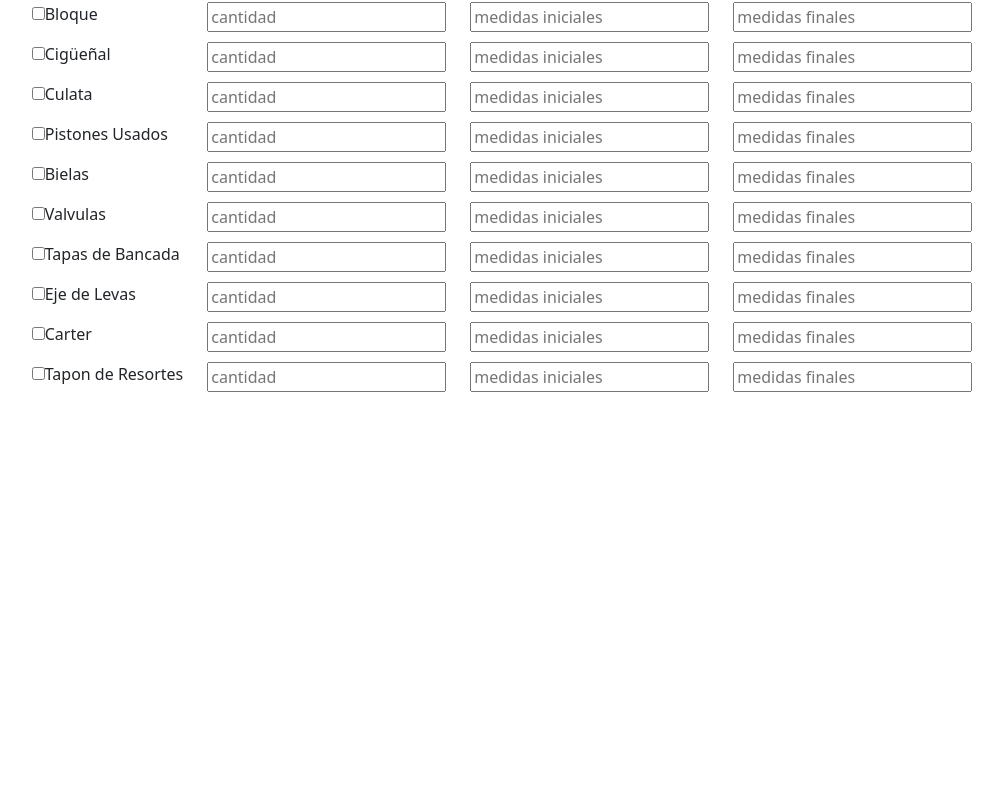
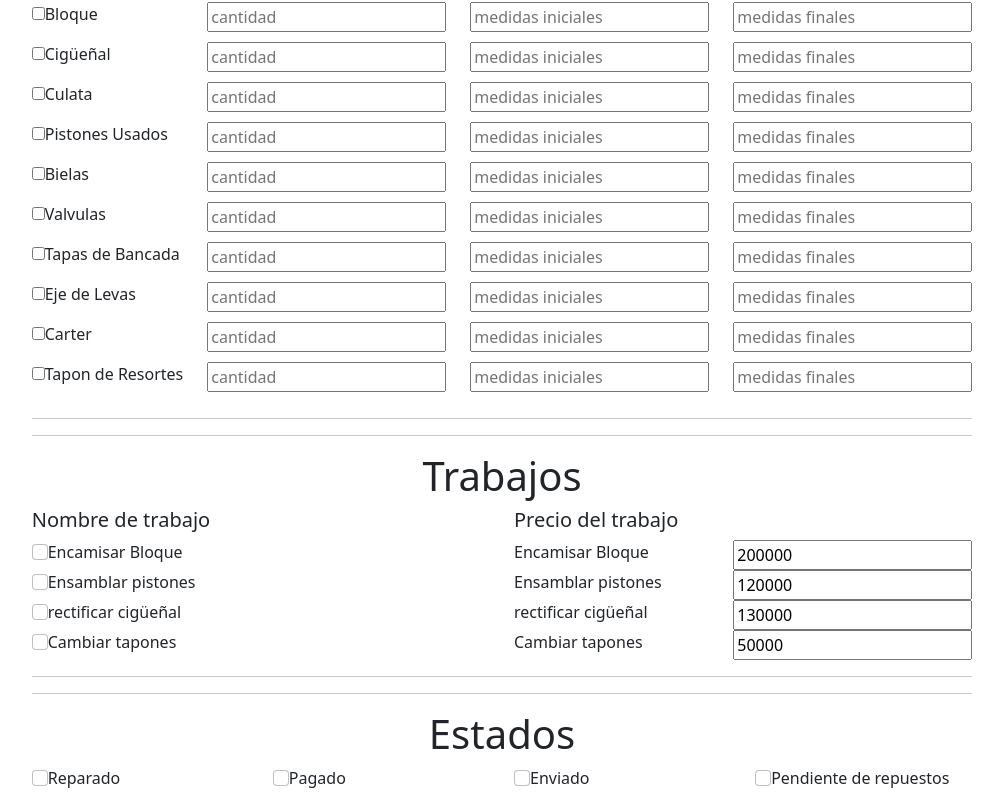
Before and after one commit to Dsotofuya/Trabajo-De-Campo---Rectificadora-De-Motores, a React (Create React App) app in the folder rectimotor-frontend/: page /menu/agregar in a window 1280 px wide. Shown: the part 298-1104 px from the top of the page, without its empty margins (138-1141 px from the left). Before the commit the page ends 800 px from the top, so only its background shows below. Built offline with nearby package versions, Linux system fonts and the light colour scheme.

Commit message:
formularios base

```diff
--- /dev/null
+++ b/rectimotor-frontend/src/JobFE.js
@@ -0,0 +1,35 @@
+import './App.css';
+
+const JobFE = ({ nameJob, priceJob }) => {
+    return (
+        <div className="row">
+            <div>
+                <div className="row">
+
+                    <div className="col-sm">
+
+                        <input class="form-check-input" type="checkBox" name="flexRadioDefault" id="flexRadioDefault1" />
+                        <label class="form-check-label" for="flexRadioDefault1">
+                            {nameJob}
+                        </label>
+
+                    </div>
+                    <div className='col-sm'>
+                        <div className='row'>
+                            <div className="col-sm">
+                                <label>
+                                    {nameJob}
+                                </label>
+                            </div>
+
+                            <div className="col-sm">
+                                <input type="number" defaultValue={priceJob} />
+                            </div>
+                        </div>
+                    </div>
+                </div>
+            </div>
+        </div>
+    );
+}
+export default JobFE;
--- a/rectimotor-frontend/src/RegisterOrder.js
+++ b/rectimotor-frontend/src/RegisterOrder.js
@@ -1,6 +1,7 @@
 import React, { useState } from "react";
 import './ROrder.css';
 import PartFE from "./PartFE";
+import JobFE from "./JobFE";
 
 const RegisterOrder = () => {
   const [name, setName] = useState("");
@@ -17,7 +18,7 @@ const RegisterOrder = () => {
               <label>Taller:</label>
             </div>
             <div className="col">
-                <input onChange={({ target: { value } }) => setName(value)} type="text" placeholder="Nombre del Taller"/>
+              <input onChange={({ target: { value } }) => setName(value)} type="text" placeholder="Nombre del Taller" />
             </div>
 
 
@@ -25,7 +26,7 @@ const RegisterOrder = () => {
               <label>Vehiculo:</label>
             </div>
             <div className="col">
-                <input onChange={({ target: { value } }) => setName(value)} type="text" placeholder="Nombre del vehiculo"/>
+              <input onChange={({ target: { value } }) => setName(value)} type="text" placeholder="Nombre del vehiculo" />
             </div>
           </div>
 
@@ -35,7 +36,7 @@ const RegisterOrder = () => {
               <label>Responsable:</label>
             </div>
             <div className="col">
-                <input onChange={({ target: { value } }) => setName(value)} type="text" placeholder="Nombre del Responsable"/>
+              <input onChange={({ target: { value } }) => setName(value)} type="text" placeholder="Nombre del Responsable" />
             </div>
 
 
@@ -43,7 +44,7 @@ const RegisterOrder = () => {
               <label>Ingreso:</label>
             </div>
             <div className="col">
-                <input onChange={({ target: { value } }) => setName(value)} type="text" placeholder="Fecha de ingreso"/>
+              <input onChange={({ target: { value } }) => setName(value)} type="text" placeholder="Fecha de ingreso" />
             </div>
           </div>
 
@@ -53,7 +54,7 @@ const RegisterOrder = () => {
               <label>Cedula:</label>
             </div>
             <div className="col">
-                <input onChange={({ target: { value } }) => setName(value)} type="text" placeholder="Cedula del responsable"/>
+              <input onChange={({ target: { value } }) => setName(value)} type="text" placeholder="Cedula del responsable" />
             </div>
 
 
@@ -62,20 +63,20 @@ const RegisterOrder = () => {
               </label>
             </div>
             <div className="col">
-                <input onChange={({ target: { value } }) => setName(value)} type="text" placeholder="Telefono del responsable"/>
+              <input onChange={({ target: { value } }) => setName(value)} type="text" placeholder="Telefono del responsable" />
             </div>
 
           </div>
           <p>
-            <hr/>
-            <hr/>
+            <hr />
+            <hr />
           </p>
 
           <h1 className="text-center">Partes</h1>
 
           <div>
 
-          <div  className="row">
+            <div className="row">
               <div className="col"> <h5 className="font-weight-bold">Partes Recibidas </h5> </div>
               <div className="col"> <h5 className="font-weight-bold">cantidad </h5> </div>
               <div className="col"> <h5 className="font-weight-bold">Medidas Iniciales </h5> </div>
@@ -83,46 +84,110 @@ const RegisterOrder = () => {
             </div>
 
             <div className="row">
-          <PartFE namePart= "Bloque"/>
+              <PartFE namePart="Bloque" />
             </div>
 
             <div className="row">
-          <PartFE namePart= "Cigüeñal"/>
+              <PartFE namePart="Cigüeñal" />
             </div>
 
             <div className="row">
-          <PartFE namePart= "Culata"/>
+              <PartFE namePart="Culata" />
             </div>
 
             <div className="row">
-          <PartFE namePart= "Pistones Usados"/>
+              <PartFE namePart="Pistones Usados" />
             </div>
 
             <div className="row">
-          <PartFE namePart= "Bielas"/>
+              <PartFE namePart="Bielas" />
             </div>
 
             <div className="row">
-          <PartFE namePart= "Valvulas"/>
+              <PartFE namePart="Valvulas" />
             </div>
 
             <div className="row">
-          <PartFE namePart= "Tapas de Bancada"/>
+              <PartFE namePart="Tapas de Bancada" />
             </div>
 
             <div className="row">
-          <PartFE namePart= "Eje de Levas"/>
+              <PartFE namePart="Eje de Levas" />
             </div>
 
             <div className="row">
-          <PartFE namePart= "Carter"/>
+              <PartFE namePart="Carter" />
             </div>
 
             <div className="row">
-          <PartFE namePart= "Tapon de Resortes"/>
+              <PartFE namePart="Tapon de Resortes" />
             </div>
 
+            <p>
+              <hr />
+              <hr />
+            </p>
+
+
+
+
+
           </div>
+          <div>
+            <h1 className="text-center">Trabajos</h1>
+
+            <div className="row">
+              <div className="col"> <h5 className="font-weight-bold">Nombre de trabajo </h5> </div>
+              <div className="col"> <h5 className="font-weight-bold">Precio del trabajo</h5> </div>
+            </div>
+
+
+            <JobFE
+              nameJob="Encamisar Bloque"
+              priceJob="200000" />
+
+            <JobFE
+              nameJob="Ensamblar pistones"
+              priceJob="120000" />
+
+            <JobFE
+              nameJob="rectificar cigüeñal"
+              priceJob="130000" />
+
+            <JobFE
+              nameJob="Cambiar tapones"
+              priceJob="50000" />
+          </div>
+
+          <p>
+            <hr />
+            <hr />
+          </p>
+
+          <h1 className="text-center">Estados</h1>
+          <div className="row">
+            <div className="col-sm">
+              <label class="form-check-label" for="inlineCheckbox1">
+                <input class="form-check-input" type="checkbox" id="inlineCheckbox1" value="option1" />
+                Reparado</label>
+            </div>
+            <div className="col-sm">
+              <label class="form-check-label" for="inlineCheckbox2">
+                <input class="form-check-input" type="checkbox" id="inlineCheckbox2" value="option2" />
+                Pagado</label>
+            </div>
+            <div className="col-sm">
+              <label class="form-check-label" for="inlineCheckbox3">
+                <input class="form-check-input" type="checkbox" id="inlineCheckbox3" value="option3" />
+                Enviado</label>
+            </div>
+            <div className="col-sm">
+              <label class="form-check-label" for="inlineCheckbox4">
+                <input class="form-check-input" type="checkbox" id="inlineCheckbox4" value="option4" />
+                Pendiente de repuestos</label>
+            </div>
+          </div>
+
         </form>
       </div>
     </div>
```
Lines whose indentation alone changed are shown as unchanged.
